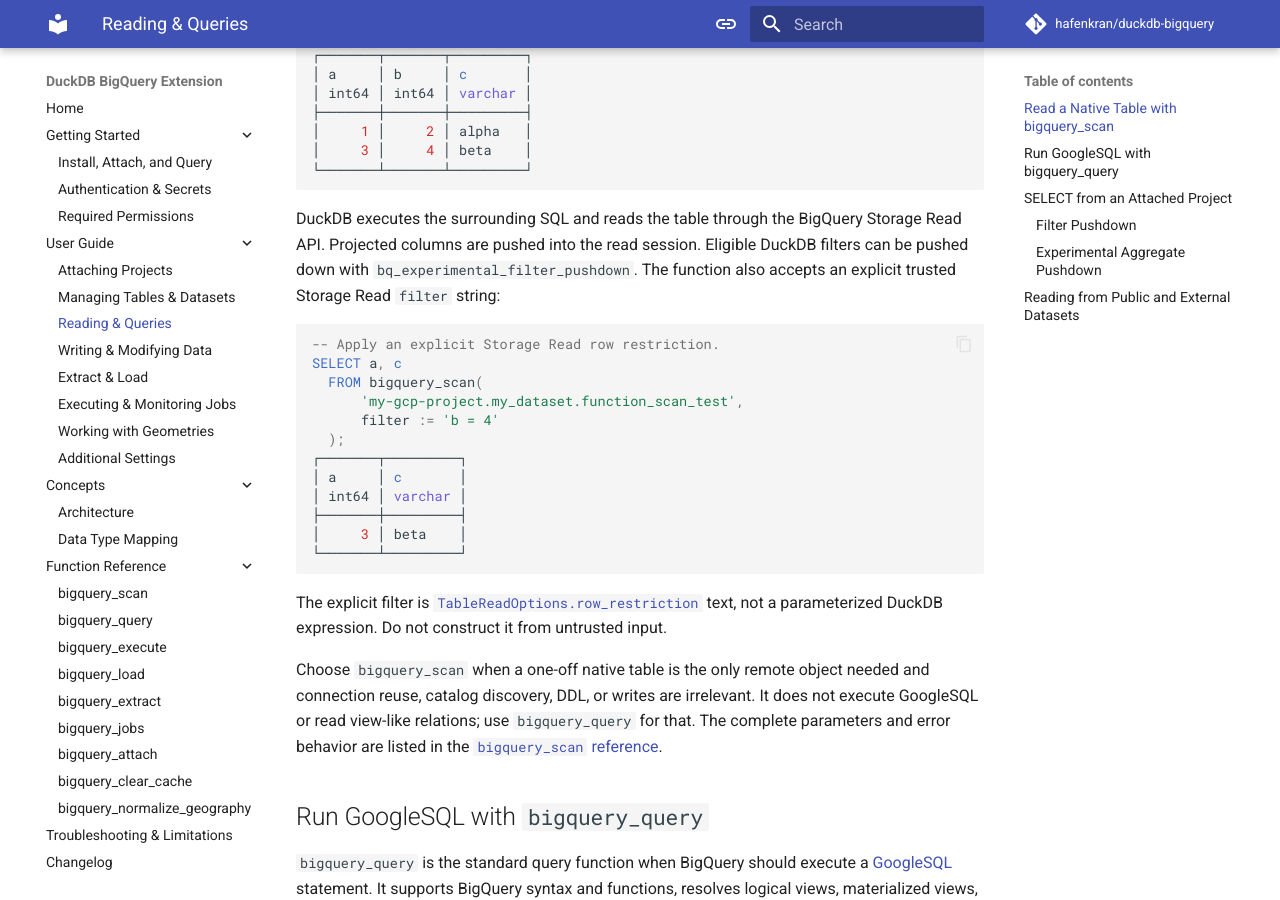
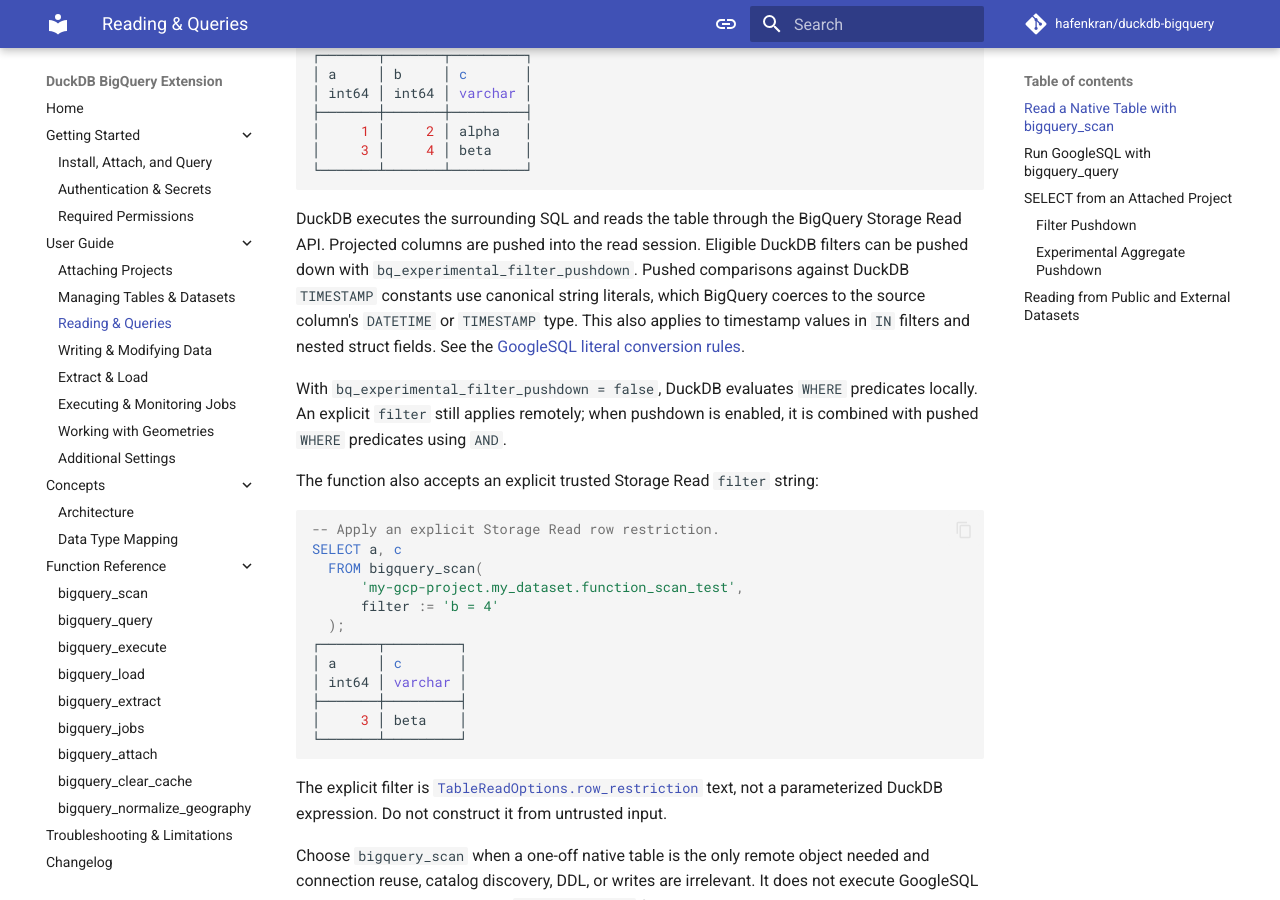
Before and after one commit to hafenkran/duckdb-bigquery, an MkDocs documentation site: the page built from docs/user-guide/reading-and-queries.md, in a window 1280 px wide and 900 px high, scrolled down 842 px. Built offline with MkDocs 1.6.1 and Material for MkDocs 9.7.7, drawn with Linux system fonts in a browser that asks for light colours; comment, search, counter and statistics services are not loaded.

Commit message:
fix: preserve temporal filter pushdown semantics

````diff
--- a/docs/user-guide/reading-and-queries.md
+++ b/docs/user-guide/reading-and-queries.md
@@ -47,8 +47,17 @@
 DuckDB executes the surrounding SQL and reads the table through the BigQuery
 Storage Read API. Projected columns are pushed into the read session.
 Eligible DuckDB filters can be pushed down with
-`bq_experimental_filter_pushdown`. The function also accepts an explicit
-trusted Storage Read `filter` string:
+`bq_experimental_filter_pushdown`. Pushed comparisons against DuckDB `TIMESTAMP`
+constants use canonical string literals, which BigQuery coerces to the source
+column's `DATETIME` or `TIMESTAMP` type. This also applies to timestamp values
+in `IN` filters and nested struct fields. See the
+[GoogleSQL literal conversion rules](https://docs.cloud.google.com/bigquery/docs/reference/standard-sql/conversion_rules#literal_coercion).
+
+With `bq_experimental_filter_pushdown = false`, DuckDB evaluates `WHERE`
+predicates locally. An explicit `filter` still applies remotely; when pushdown
+is enabled, it is combined with pushed `WHERE` predicates using `AND`.
+
+The function also accepts an explicit trusted Storage Read `filter` string:
 
 ```sql
 -- Apply an explicit Storage Read row restriction.
````
Also changed, not shown: 2 other files.
